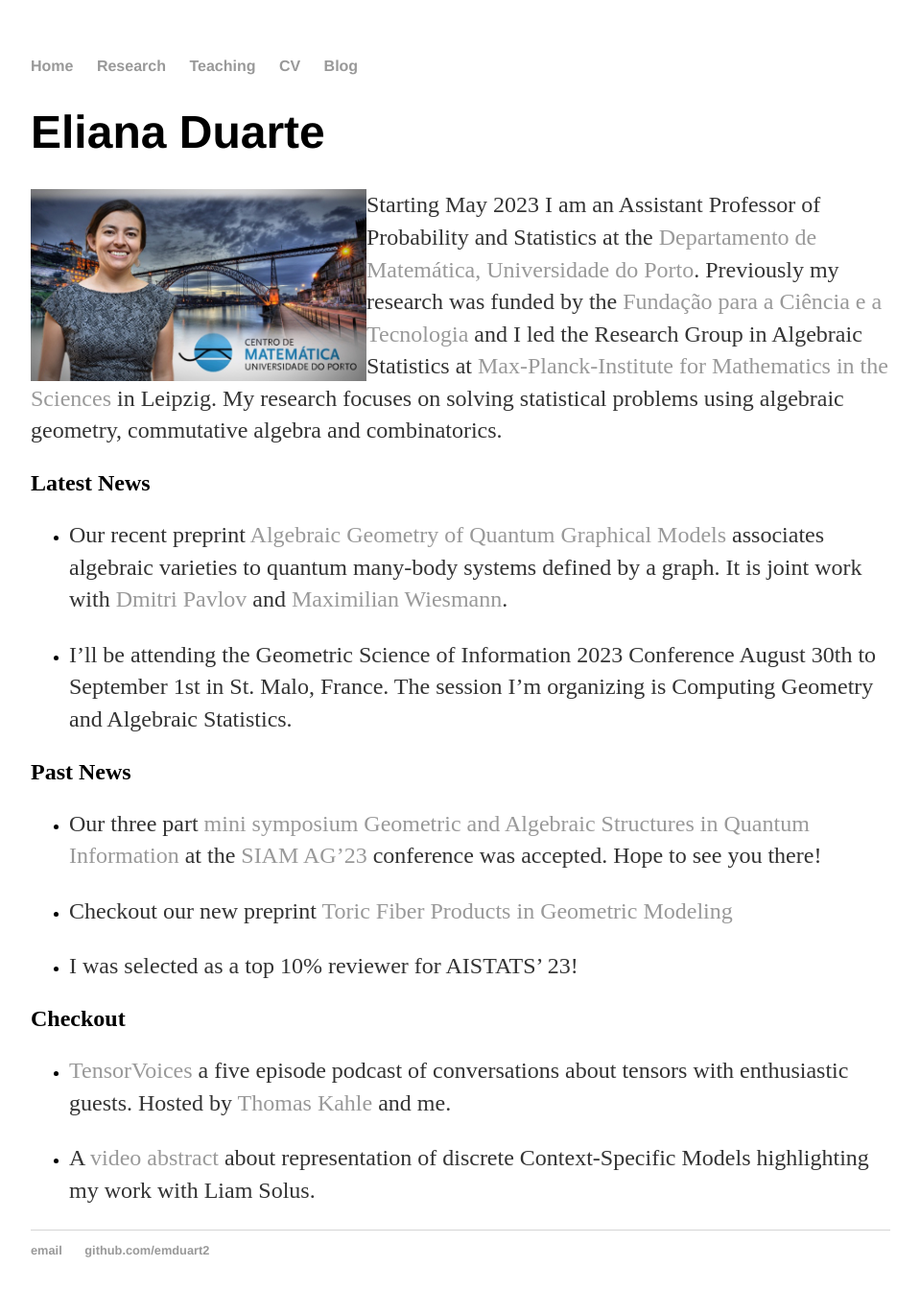
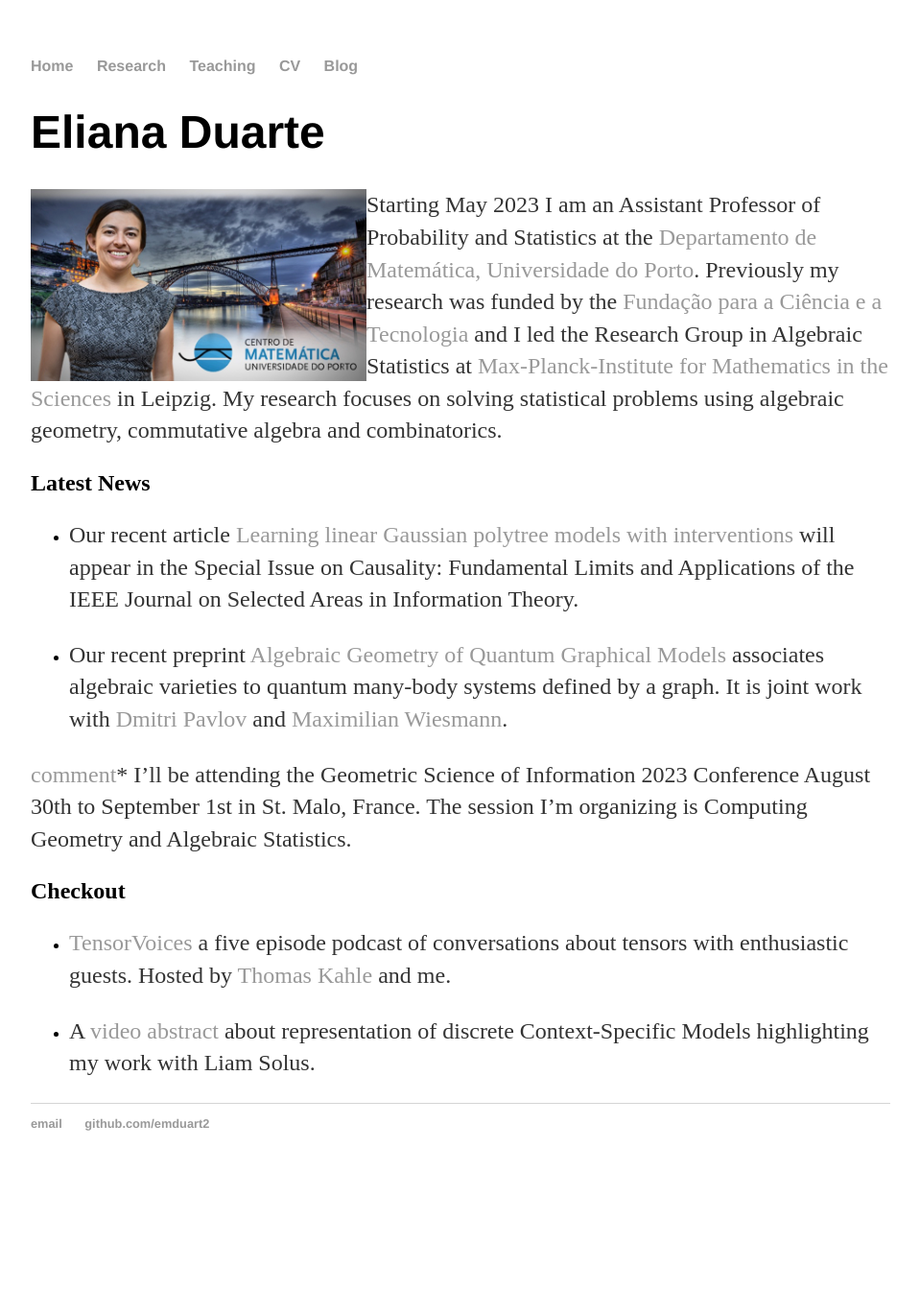
Before and after one commit to emduart2/emduart2.github.io, a Jekyll site: the page built from index.md, in a window 1280 px wide. Shown: the whole page at 96% size, without its empty margins (160-1119 px from the left). Built offline with Jekyll 4.4.1, drawn with Linux system fonts in a browser that asks for light colours; after the commit the page ends 1238 px from its top, so only the background shows below that.

Commit message:
update of activity and publications

```diff
--- a/index.md
+++ b/index.md
@@ -13,22 +13,24 @@ Leipzig. My research focuses on solving statistical problems using algebraic geo
 algebra and combinatorics.
 
 ## Latest News
+* Our recent article [Learning linear Gaussian polytree models with interventions](https://ieeexplore.ieee.org/document/10299801) will appear in the Special Issue on Causality: Fundamental Limits and Applications of the IEEE Journal on Selected Areas in Information Theory.
+
 * Our recent preprint [Algebraic Geometry of Quantum Graphical Models](https://arxiv.org/abs/2308.11538) associates
 algebraic varieties to quantum many-body systems defined by a graph. It is joint work with
 [Dmitri Pavlov](https://dmmpavlov.github.io) and [Maximilian Wiesmann](https://maximilianwiesmann.github.io).
 
-* I'll be attending the Geometric Science of Information 2023 Conference August 30th to September 1st in St. Malo, France. The session I'm organizing is Computing Geometry and Algebraic Statistics.
+[comment]* I'll be attending the Geometric Science of Information 2023 Conference August 30th to September 1st in St. Malo, France. The session I'm organizing is Computing Geometry and Algebraic Statistics.
 
-## Past News
+[comment]:## Past News
 [comment]: # * The [Reading Group in Algebraic Statistics](https://emduart2.github.io/2023/03/15/ReadingGroupAstat.html) will meet on May 4th at 1:30pm at MPI-MIS in G3-10. The topic is Graphical Models.
 
 [comment]: # * The upcoming  [The 3-Way-Interaction Seminar, a seminar in Algebraic Statistics](http://3-way-interaction.de) will take place in Leipzig at 1:30pm on May 25th. The speaker is [Simon Telen](https://simontelen.webnode.page)
 
-* Our three part [mini symposium Geometric and Algebraic Structures in Quantum Information](https://meetings.siam.org/sess/dsp_programsess.cfm?SESSIONCODE=77689)  at the [SIAM AG'23](https://www.siam.org/conferences/cm/conference/ag23?_ga=2.84031961.1391181692.1683103512-1015601264.1670088792) conference was accepted. Hope to see you there!
+[comment]:* Our three part [mini symposium Geometric and Algebraic Structures in Quantum Information](https://meetings.siam.org/sess/dsp_programsess.cfm?SESSIONCODE=77689)  at the [SIAM AG'23](https://www.siam.org/conferences/cm/conference/ag23?_ga=2.84031961.1391181692.1683103512-1015601264.1670088792) conference was accepted. Hope to see you there!
 
-* Checkout our new preprint [Toric Fiber Products in Geometric Modeling](https://arxiv.org/abs/2303.08754)
+[comment]: * Checkout our new preprint [Toric Fiber Products in Geometric Modeling](https://arxiv.org/abs/2303.08754)
 
-* I was selected as a top 10% reviewer for AISTATS' 23!
+[comment]: * I was selected as a top 10% reviewer for AISTATS' 23!
 
 
 
```
Also changed, not shown: about/index.md (+2 -1 lines).
